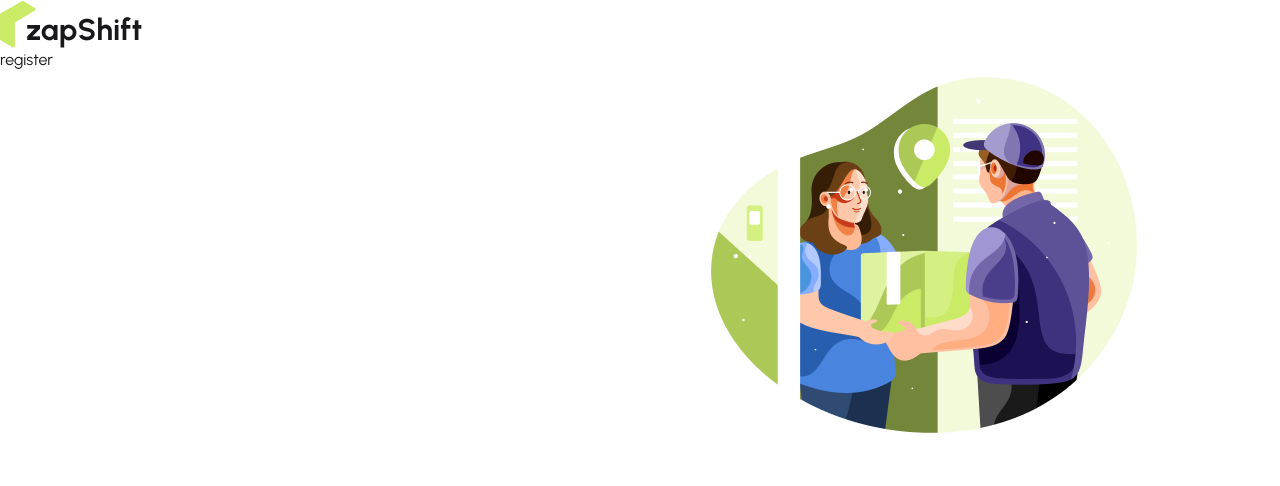
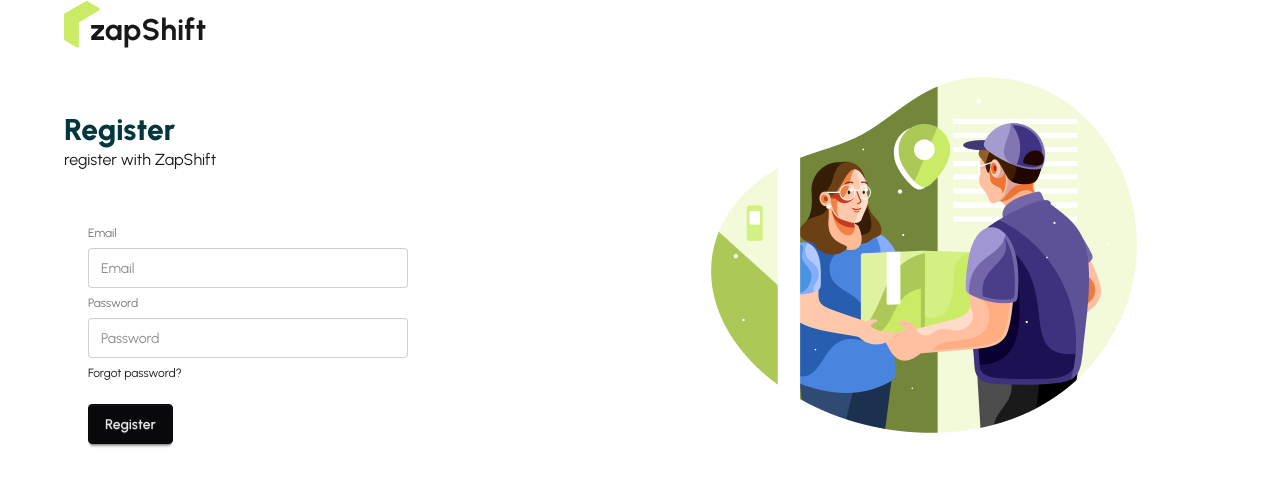
Before and after one commit to siddiquesakib/zap-shift, a React app: page /register in a window 1280 px wide. Shown: the top 486 px of the page. Built offline with nearby package versions, Linux system fonts and the light colour scheme; the HTML template or start-up script is replaced by a standard one.

Commit message:
added login and register page

```diff
--- a/package.json
+++ b/package.json
@@ -11,6 +11,7 @@
   },
   "dependencies": {
     "@tailwindcss/vite": "^4.1.17",
+    "firebase": "^12.6.0",
     "leaflet": "^1.9.4",
     "react": "^19.2.0",
     "react-dom": "^19.2.0",
--- /dev/null
+++ b/src/Contex/AuthContext.jsx
@@ -0,0 +1,3 @@
+import { createContext } from "react";
+
+export const AuthContext = createContext(null);
--- /dev/null
+++ b/src/Contex/AuthProvider.jsx
@@ -0,0 +1,26 @@
+import React, { Children } from "react";
+import { AuthContext } from "./AuthContext";
+import {
+  createUserWithEmailAndPassword,
+  signInWithEmailAndPassword,
+} from "firebase/auth";
+import { auth } from "../Firebase/firebaseinit";
+
+const AuthProvider = ({ children }) => {
+  const registerUser = (email, password) => {
+    return createUserWithEmailAndPassword(auth, email, password);
+  };
+
+  const signInUser = (email, password) => {
+    return signInWithEmailAndPassword(auth, email, password);
+  };
+
+  const authInfo = {
+    registerUser,
+    signInUser,
+  };
+
+  return <AuthContext value={authInfo}>{children}</AuthContext>;
+};
+
+export default AuthProvider;
--- /dev/null
+++ b/src/Firebase/firebaseinit.js
@@ -0,0 +1,21 @@
+// Import the functions you need from the SDKs you need
+import { initializeApp } from "firebase/app";
+import { getAuth } from "firebase/auth";
+
+// TODO: Add SDKs for Firebase products that you want to use
+// https://firebase.google.com/docs/web/setup#available-libraries
+
+// Your web app's Firebase configuration
+const firebaseConfig = {
+  apiKey: import.meta.env.VITE_apiKey,
+  authDomain: import.meta.env.VITE_authDomain,
+  projectId: import.meta.env.VITE_projectId,
+  storageBucket: import.meta.env.VITE_storageBucket,
+  messagingSenderId: import.meta.env.VITE_messagingSenderId,
+  appId: import.meta.env.VITE_appId,
+};
+
+// Initialize Firebase
+const app = initializeApp(firebaseConfig);
+
+export const auth = getAuth(app);
--- /dev/null
+++ b/src/Hooks/UseAuth.jsx
@@ -0,0 +1,9 @@
+import React, { use } from "react";
+import { AuthContext } from "../Contex/AuthContext";
+
+const UseAuth = () => {
+  const authInfo = use(AuthContext);
+  return authInfo;
+};
+
+export default UseAuth;
--- a/src/Layouts/AuthLayout.jsx
+++ b/src/Layouts/AuthLayout.jsx
@@ -5,7 +5,7 @@ import authimg from "../assets/authImage.png";
 
 const AuthLayout = () => {
   return (
-    <div className="max-w-7xl mx-auto">
+    <div className="max-w-6xl mx-auto">
       <Logo />
       <div className="flex ">
         <div className="flex-1">
--- a/src/Pages/Auth/Login.jsx
+++ b/src/Pages/Auth/Login.jsx
@@ -1,5 +1,6 @@
 import React from "react";
 import { useForm } from "react-hook-form";
+import UseAuth from "../../Hooks/UseAuth";
 
 const Login = () => {
   const {
@@ -8,11 +9,26 @@ const Login = () => {
     formState: { errors },
   } = useForm();
 
+  const { registerUser } = UseAuth();
+
   const handleLogin = (data) => {
     console.log(data);
+    registerUser(data.email, data.Password)
+      .then((result) => {
+        console.log(result);
+      })
+      .then((err) => {
+        console.log(err);
+      });
   };
   return (
-    <div>
+    <div className="max-w-5xl mx-auto">
+      <div className="mt-16 mb-6">
+        <h1 className=" font-extrabold text-3xl text-secondary">
+          Welcome Back
+        </h1>
+        <p>Login with ZapShift</p>
+      </div>
       <form onSubmit={handleSubmit(handleLogin)}>
         <fieldset className="fieldset">
           {/* email */}
@@ -53,7 +69,7 @@ const Login = () => {
           <div>
             <a className="link link-hover">Forgot password?</a>
           </div>
-          <button className="btn btn-neutral mt-4">Login</button>
+          <button className="btn btn-neutral w-fit  mt-4">Login</button>
         </fieldset>
       </form>
     </div>
--- a/src/Pages/Auth/Register.jsx
+++ b/src/Pages/Auth/Register.jsx
@@ -1,11 +1,55 @@
-import React from 'react';
+import React from "react";
+import { useForm } from "react-hook-form";
+import UseAuth from "../../Hooks/UseAuth";
 
 const Register = () => {
-      return (
-            <div>
-                  <h1>register</h1>
-            </div>
-      );
+  const { register, handleSubmit } = useForm();
+  const { registerUser } = UseAuth();
+
+  const handleRegister = (data) => {
+    console.log(data);
+    registerUser(data.email, data.Password)
+      .then((result) => {
+        console.log(result);
+      })
+      .then((err) => {
+        console.log(err);
+      });
+  };
+
+  return (
+    <div className=" ">
+      <div className="mt-16 mb-6">
+        <h1 className=" font-extrabold text-3xl text-secondary">Register</h1>
+        <p>register with ZapShift</p>
+      </div>
+      <form onSubmit={handleSubmit(handleRegister)} className="card-body">
+        <fieldset className="fieldset">
+          {/* email */}
+          <label className="label">Email</label>
+          <input
+            type="email"
+            {...register("email")}
+            className="input"
+            placeholder="Email"
+          />
+
+          {/* pass */}
+          <label className="label">Password</label>
+          <input
+            type="password"
+            {...register("Password")}
+            className="input"
+            placeholder="Password"
+          />
+          <div>
+            <a className="link link-hover">Forgot password?</a>
+          </div>
+          <button className="btn w-fit btn-neutral mt-4">Register</button>
+        </fieldset>
+      </form>
+    </div>
+  );
 };
 
 export default Register;
--- a/src/Pages/Shared/Navbar.jsx
+++ b/src/Pages/Shared/Navbar.jsx
@@ -13,6 +13,12 @@ const Navbar = () => {
       </li>
       <li>
         <NavLink to="/coverage">Coverage</NavLink>
+      </li>
+      <li>
+        <NavLink to="/login">Login</NavLink>
+      </li>
+      <li>
+        <NavLink to="/register">Register</NavLink>
       </li>
     </>
   );
--- a/src/main.jsx
+++ b/src/main.jsx
@@ -3,9 +3,12 @@ import { createRoot } from "react-dom/client";
 import "./index.css";
 import { RouterProvider } from "react-router";
 import { router } from "./Routes/Router";
+import AuthProvider from "./Contex/AuthProvider";
 
 createRoot(document.getElementById("root")).render(
   <StrictMode>
-    <RouterProvider router={router} />
+    <AuthProvider>
+      <RouterProvider router={router} />
+    </AuthProvider>
   </StrictMode>
 );
```
Also changed, not shown: 2 other files (tests, documents, lock files or other folders).
